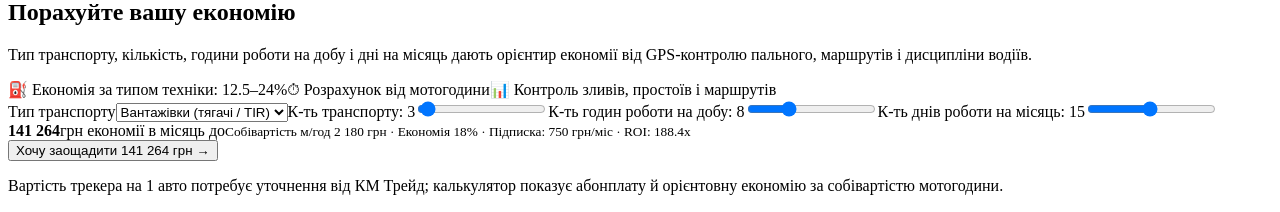
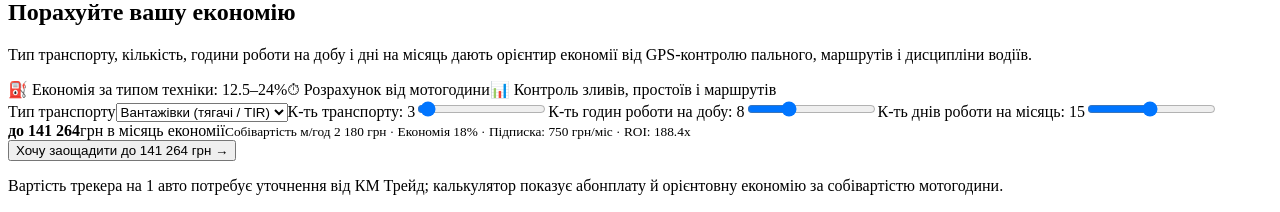
Before and after one commit to Anastasiia1002/km, a React (Vite) app: page / in a window 1280 px wide. Shown: the part 2900-3112 px from the top of the page. Built offline with nearby package versions, Linux system fonts and the light colour scheme; the HTML template or start-up script is replaced by a standard one.

Commit message:
Fix calculator savings copy to «до … грн в місяць економії»
Move «до» before the amount and reorder the result label.

Co-authored-by: Anastasiia Luhinich <Anastasiia1002@users.noreply.github.com>

```diff
--- a/src/App.jsx
+++ b/src/App.jsx
@@ -926,8 +926,8 @@ function Calculator() {
             <Range label="К-ть транспорту" value={values.count} min="1" max="80" onChange={(value) => update("count", value)} />
             <Range label="К-ть годин роботи на добу" value={values.hoursPerDay} min="1" max="24" onChange={(value) => update("hoursPerDay", value)} />
             <Range label="К-ть днів роботи на місяць" value={values.daysPerMonth} min="1" max="30" onChange={(value) => update("daysPerMonth", value)} />
-            <div className="calc-result"><b>{money(savings)}</b><span>грн економії в місяць до</span><small>Собівартість м/год {money(costPerHour)} грн · Економія {ratePercent}% · Підписка: {money(subscription)} грн/міс · ROI: {roi}x</small></div>
-            <button className="btn btn-primary calc-cta" type="button" onClick={() => scrollToForm()}>Хочу заощадити {money(savings)} грн →</button>
+            <div className="calc-result"><b><span className="calc-result-prefix">до </span>{money(savings)}</b><span>грн в місяць економії</span><small>Собівартість м/год {money(costPerHour)} грн · Економія {ratePercent}% · Підписка: {money(subscription)} грн/міс · ROI: {roi}x</small></div>
+            <button className="btn btn-primary calc-cta" type="button" onClick={() => scrollToForm()}>Хочу заощадити до {money(savings)} грн →</button>
             <p className="info-note">Вартість трекера на 1 авто потребує уточнення від КМ Трейд; калькулятор показує абонплату й орієнтовну економію за собівартістю мотогодини.</p>
           </div>
         </div>
```
